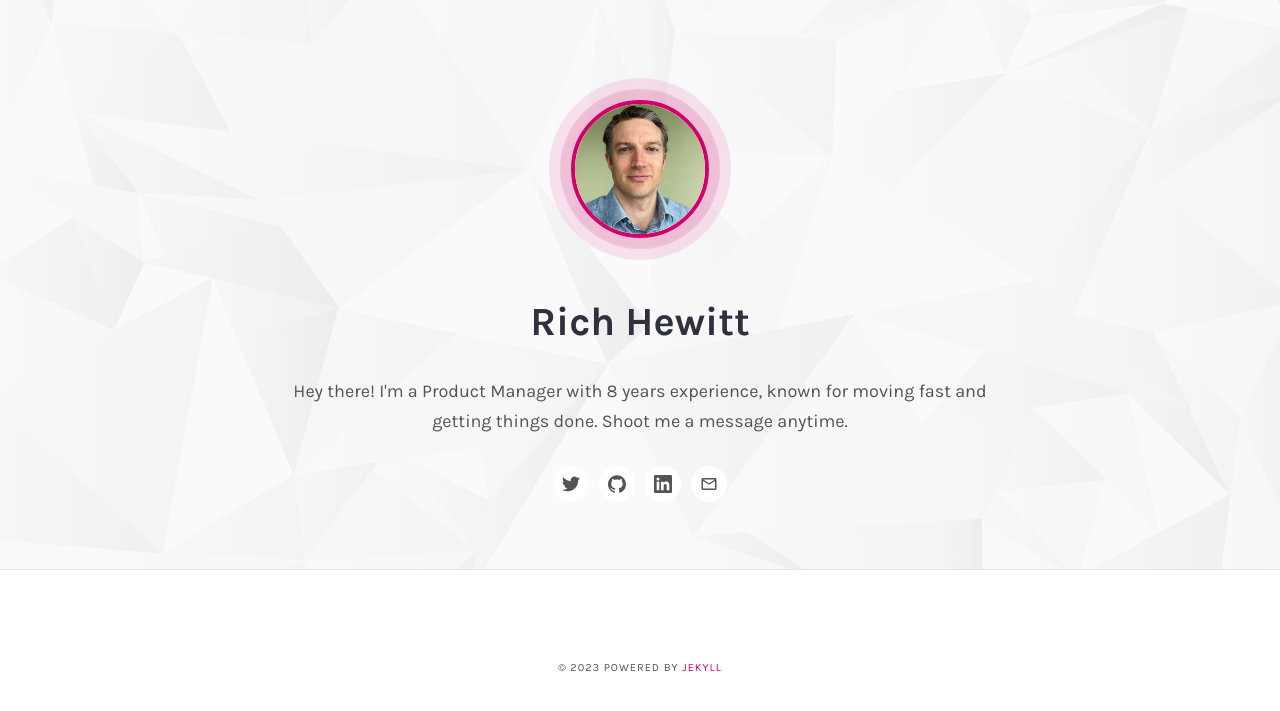
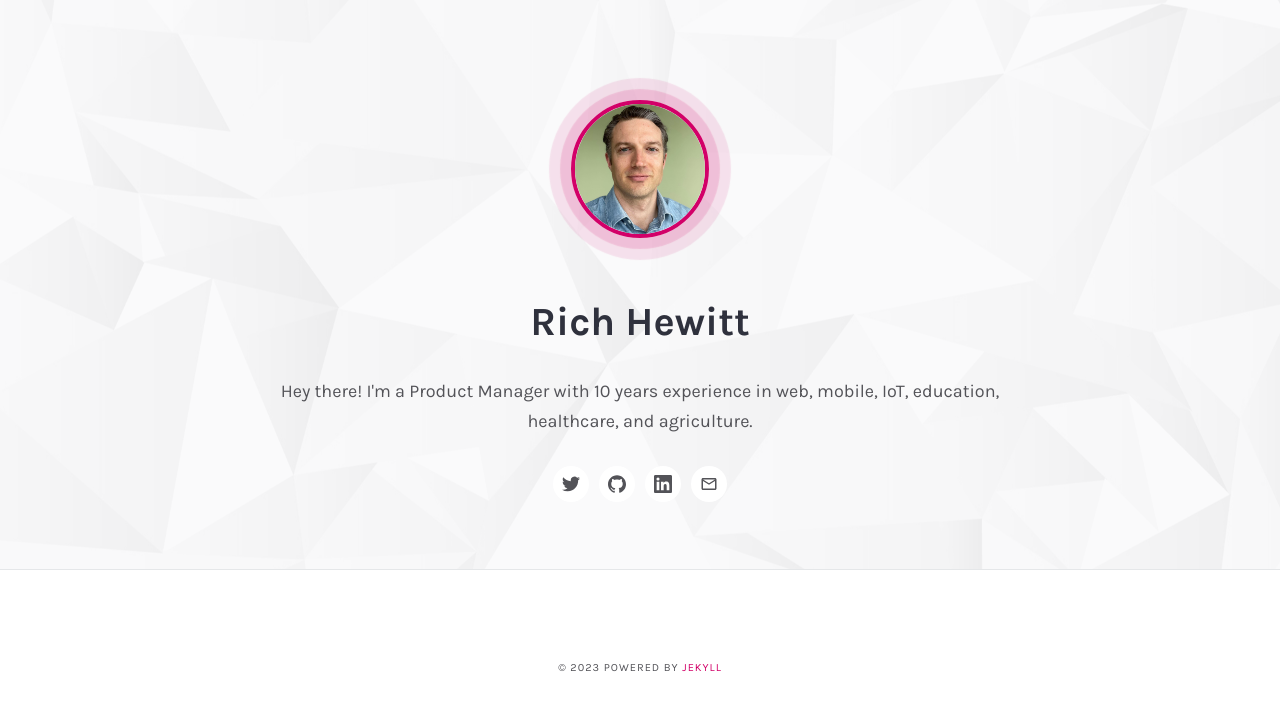
Before and after one commit to richhewitt/richhewitt.github.io, a Jekyll site: the page built from index.html, in a window 1280 px wide. Shown: the top 711 px of the page. Built offline with Jekyll 4.4.1, drawn with Linux system fonts in a browser that asks for light colours; the list of posts is cut into pages by our own code.

Commit message:
Update _config.yml

```diff
--- a/_config.yml
+++ b/_config.yml
@@ -16,7 +16,7 @@ author:
   name: 'Richard Hewitt'
   image: 'authorimage.jpg'
   greetings: 'Rich Hewitt'
-  description: "Hey there! I'm a Product Manager with 8 years experience, known for moving fast and getting things done.  Shoot me a message anytime."
+  description: "Hey there! I'm a Product Manager with 10 years experience in web, mobile, IoT, education, healthcare, and agriculture."
   bio: ''
 
 # Contact form setings
```
